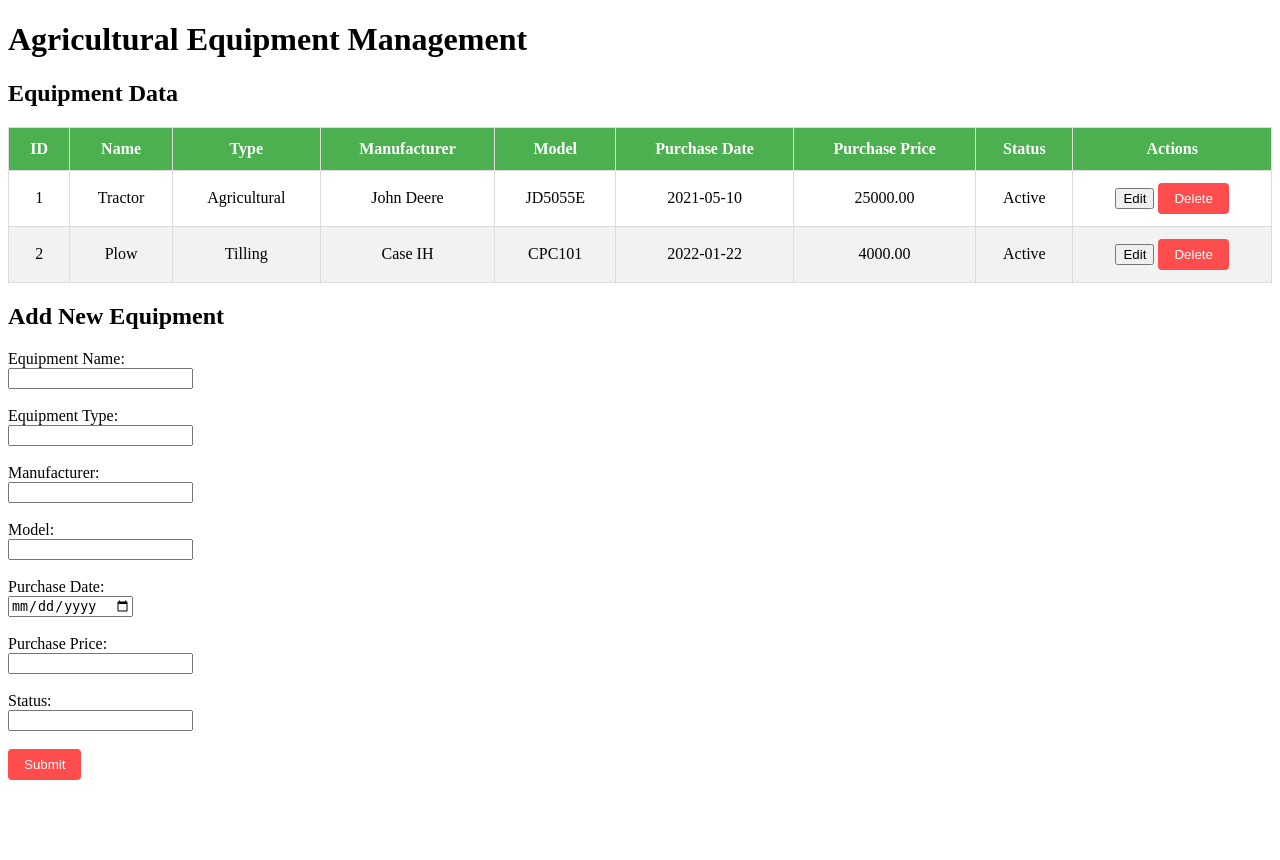
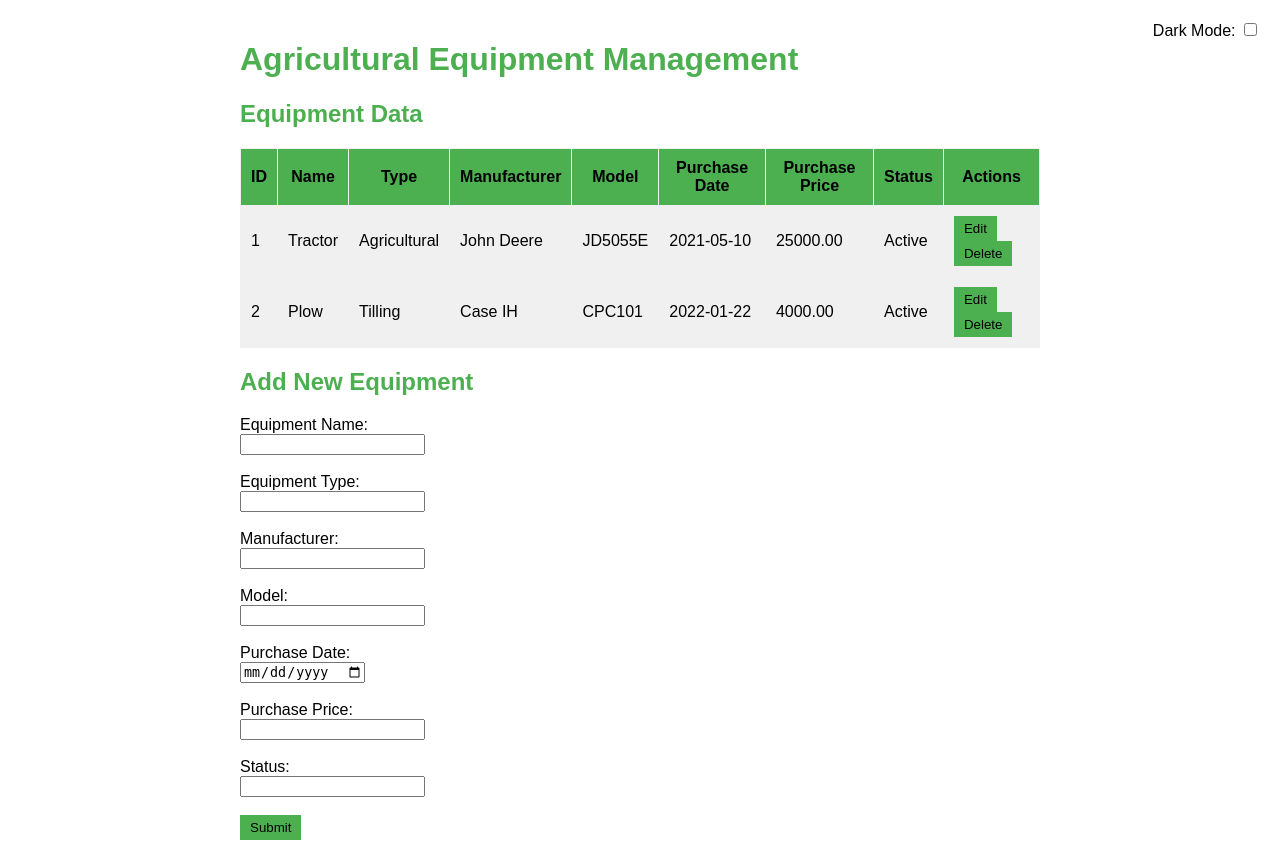
Before and after one commit to Shree-Pai/DBMS, a Flask app: page / in a window 1280 px wide. Before the commit the page ends 780 px from the top, so only its background shows below. Run offline with Flask 3, Linux system fonts and the light colour scheme; data comes from the database, SQL or seed files in the repository.

Commit message:
added extra features

```diff
--- a/static/styles.css
+++ b/static/styles.css
@@ -1,4 +1,35 @@
-/* Styles for the table */
+/* Base styles */
+:root {
+    --background-color: #ffffff;
+    --text-color: #000000;
+    --primary-color: #4CAF50;
+    --secondary-color: #f0f0f0;
+}
+
+[data-theme="dark"] {
+    --background-color: #2e2e2e;
+    --text-color: #ffffff;
+    --primary-color: #9acd32;
+    --secondary-color: #3e3e3e;
+}
+
+body {
+    background-color: var(--background-color);
+    color: var(--text-color);
+    font-family: Arial, sans-serif;
+    margin: 0;
+    padding: 20px;
+}
+
+.container {
+    max-width: 800px;
+    margin: 0 auto;
+}
+
+h1, h2 {
+    color: var(--primary-color);
+}
+
 table {
     width: 100%;
     border-collapse: collapse;
@@ -6,30 +37,46 @@ table {
 }
 
 th, td {
-    padding: 12px;
-    border: 1px solid #ddd;
-    text-align: center;
+    padding: 10px;
+    border: 1px solid var(--secondary-color);
 }
 
 th {
-    background-color: #4CAF50;
-    color: white;
+    background-color: var(--primary-color);
+    color: var(--text-color);
 }
 
-tr:nth-child(even) {
-    background-color: #f2f2f2;
+td {
+    background-color: var(--secondary-color);
 }
 
-/* Styles for the Delete button */
-form input[type="submit"] {
-    background-color: #ff4c4c;
-    color: white;
-    padding: 8px 16px;
+button {
+    padding: 5px 10px;
+    background-color: var(--primary-color);
     border: none;
-    border-radius: 4px;
+    color: var(--text-color);
     cursor: pointer;
 }
 
-form input[type="submit"]:hover {
-    background-color: #ff0000;
+button:hover {
+    background-color: var(--primary-color);
 }
+
+input[type="submit"] {
+    padding: 5px 10px;
+    background-color: var(--primary-color);
+    border: none;
+    color: var(--text-color);
+    cursor: pointer;
+}
+
+input[type="submit"]:hover {
+    background-color: var(--primary-color);
+}
+
+/* Theme toggle switch */
+.theme-toggle {
+    position: fixed;
+    top: 20px;
+    right: 20px;
+}
--- a/templates/index.html
+++ b/templates/index.html
@@ -7,6 +7,11 @@
     <link rel="stylesheet" href="{{ url_for('static', filename='styles.css') }}">
 </head>
 <body>
+    <div class="theme-toggle">
+        <label for="themeSwitch">Dark Mode:</label>
+        <input type="checkbox" id="themeSwitch" onclick="toggleTheme()">
+    </div>
+
     <div class="container">
         <h1>Agricultural Equipment Management</h1>
 
@@ -82,11 +87,30 @@
     </div>
 
     <script>
+        // Function to switch themes and store preference in localStorage
+        function toggleTheme() {
+            const themeSwitch = document.getElementById('themeSwitch');
+            if (themeSwitch.checked) {
+                document.documentElement.setAttribute('data-theme', 'dark');
+                localStorage.setItem('theme', 'dark');
+            } else {
+                document.documentElement.setAttribute('data-theme', 'light');
+                localStorage.setItem('theme', 'light');
+            }
+        }
+
+        // Load stored theme on page load
+        window.onload = function() {
+            const storedTheme = localStorage.getItem('theme') || 'light';
+            document.documentElement.setAttribute('data-theme', storedTheme);
+            if (storedTheme === 'dark') {
+                document.getElementById('themeSwitch').checked = true;
+            }
+        };
+
+        // Edit equipment function (same as previous)
         function editEquipment(id, name, type, manufacturer, model, purchase_date, purchase_price, status) {
-            // Set the form title to "Edit Equipment"
             document.getElementById('formTitle').innerText = "Edit Equipment";
-
-            // Populate the form with the existing data
             document.getElementById('id').value = id;
             document.getElementById('name').value = name;
             document.getElementById('type').value = type;
@@ -95,8 +119,6 @@
             document.getElementById('purchase_date').value = purchase_date;
             document.getElementById('purchase_price').value = purchase_price;
             document.getElementById('status').value = status;
-
-            // Change the form action to update the existing record
             document.getElementById('equipmentForm').action = "/edit/" + id;
         }
     </script>
```
